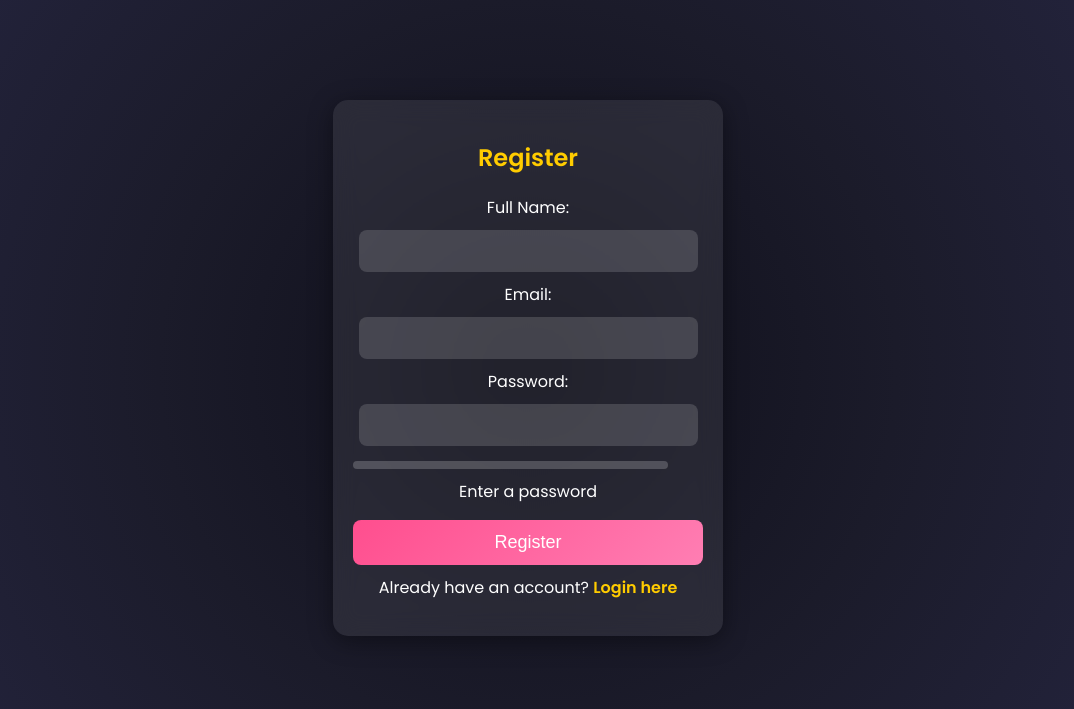
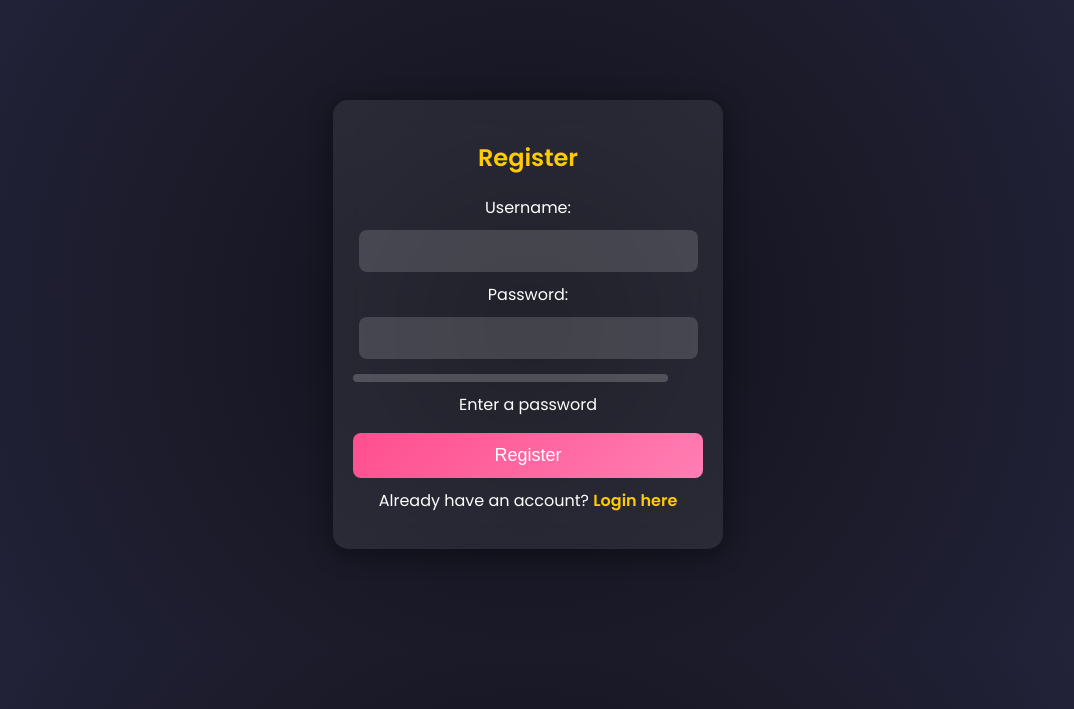
Before and after one commit to sujith0466/Smart_Study_Buddy, a Flask app: template templates/register.html in a window 1280 px wide. Shown: the top 709 px of the page, without its empty margins (112-1186 px from the left). Run offline with Flask 3, Linux system fonts and the light colour scheme; the template is opened without the code that fills it, so the values that code supplies are empty; some libraries are stand-ins or nearby versions.

Commit message:
Update register.html

```diff
--- a/templates/register.html
+++ b/templates/register.html
@@ -6,25 +6,20 @@
     <title>Register | Smart Study Buddy</title>
     <link rel="stylesheet" href="{{ url_for('static', filename='css/style.css') }}">
     <style>
-        /* Strength Bar Styling */
         .strength-container {
             width: 90%;
             height: 8px;
             background: rgba(255, 255, 255, 0.2);
             border-radius: 5px;
             margin-top: 5px;
-            position: relative;
             overflow: hidden;
         }
-
         #strength-bar {
             height: 100%;
             width: 0%;
             border-radius: 5px;
             transition: width 0.4s ease-in-out, background 0.4s ease-in-out;
         }
-
-        /* Flash Messages */
         .flash-messages {
             color: white;
             background: rgba(255, 0, 0, 0.7);
@@ -33,7 +28,6 @@
             border-radius: 5px;
             animation: fadeIn 1s ease-in-out;
         }
-
         @keyframes fadeIn {
             from { opacity: 0; transform: translateY(-10px); }
             to { opacity: 1; transform: translateY(0); }
@@ -44,7 +38,6 @@
     <div class="container">
         <h2>Register</h2>
 
-        <!-- Flash Messages -->
         {% with messages = get_flashed_messages(with_categories=True) %}
             {% if messages %}
                 {% for category, message in messages %}
@@ -54,13 +47,10 @@
         {% endwith %}
 
         <form action="{{ url_for('auth.register') }}" method="POST">
-            {{ form.hidden_tag() }}  <!-- CSRF Protection -->
+            {{ form.hidden_tag() }}
 
-            <label for="name">Full Name:</label>
-            <input type="text" id="name" name="name" required>
-
-            <label for="email">Email:</label>
-            <input type="email" id="email" name="email" required>
+            <label for="username">Username:</label>
+            <input type="text" id="username" name="username" required>
 
             <label for="password">Password:</label>
             <input type="password" id="password" name="password" required oninput="checkPasswordStrength()">
@@ -74,27 +64,5 @@
         </form>
         <p>Already have an account? <a href="{{ url_for('auth.login') }}">Login here</a></p>
     </div>
-
-    <script>
-        function checkPasswordStrength() {
-            let password = document.getElementById("password").value;
-            let strengthBar = document.getElementById("strength-bar");
-            let strengthText = document.getElementById("strength-text");
-            let strength = 0;
-
-            if (password.length >= 8) strength++;
-            if (password.match(/[A-Z]/)) strength++;
-            if (password.match(/[0-9]/)) strength++;
-            if (password.match(/[@$!%*?&]/)) strength++;
-
-            let colors = ["transparent", "red", "orange", "green"];
-            let labels = ["Enter a password", "Weak", "Medium", "Strong"];
-            let widths = ["0%", "33%", "66%", "100%"];
-
-            strengthBar.style.width = widths[strength];
-            strengthBar.style.background = colors[strength];
-            strengthText.innerHTML = labels[strength];
-        }
-    </script>
 </body>
 </html>
```
